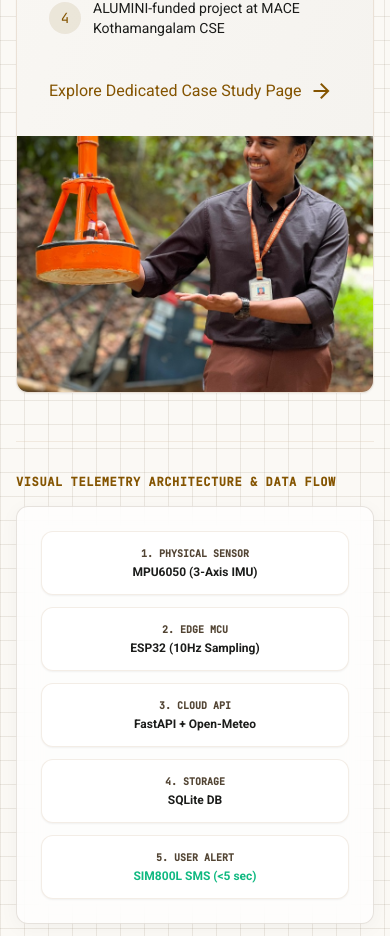
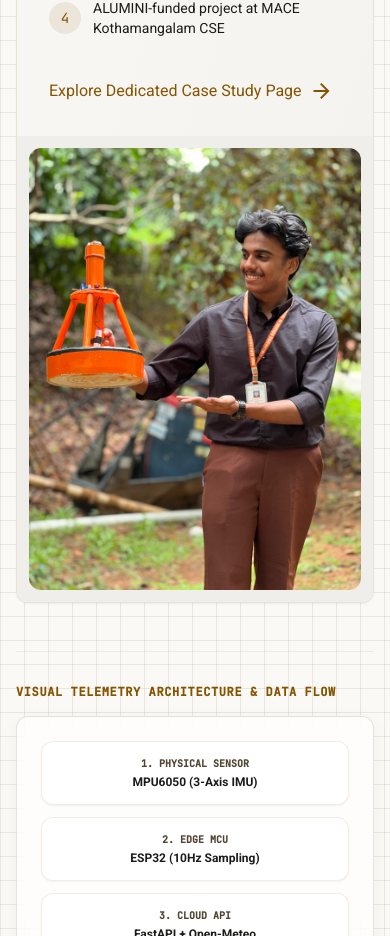
Before and after one commit to shadeed2004-gif/shadeed2004-gif.github.io, a React (Vite) app: page / in a window 390 px wide. Shown: the part 3800-4736 px from the top of the page. Built offline with nearby package versions, Linux system fonts and the light colour scheme.

Commit message:
fix: convert WaveGuard showcase image to responsive img element so full image is visible on mobile screens without cropping

```diff
--- a/src/components/WaveGuardShowcase.jsx
+++ b/src/components/WaveGuardShowcase.jsx
@@ -71,10 +71,13 @@ export default function WaveGuardShowcase() {
             </div>
 
             {/* Right column */}
-            <div
-              className="bg-surface-container h-64 lg:h-auto"
-              style={{ backgroundImage: `url('${waveGuard.images.solobuoy}')`, backgroundSize: 'cover', backgroundPosition: 'center' }}
-            >
+            <div className="bg-surface-container flex items-center justify-center p-3 sm:p-6 lg:p-0 min-h-[320px] sm:min-h-[400px] lg:min-h-full">
+              <img
+                src={waveGuard.images.solobuoy}
+                alt="Mohammed Shadeed P holding the WaveGuard Buoy Prototype"
+                className="w-full h-full max-h-[520px] object-contain sm:object-cover rounded-xl lg:rounded-none"
+                loading="lazy"
+              />
             </div>
 
           </div>
```
